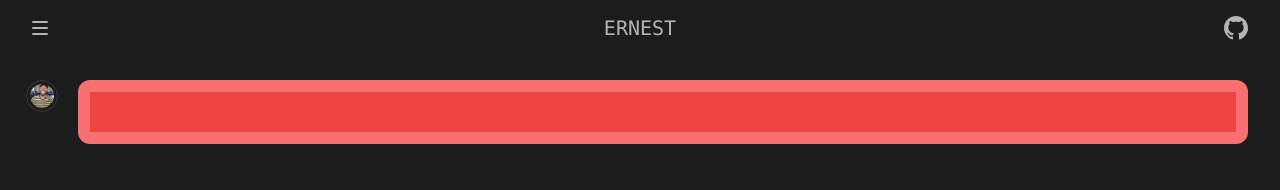
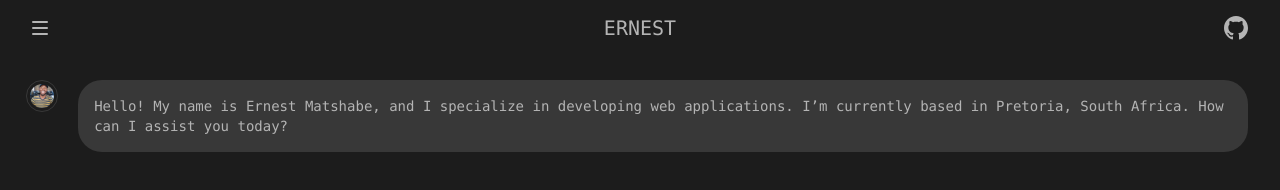
Before and after one commit to codestays/profile-project, a plain HTML site: page index.html in a window 1280 px wide. Drawn offline with nearby package versions, Linux system fonts and the light colour scheme.

Commit message:
added a div around chat box section

```diff
--- a/index.html
+++ b/index.html
@@ -22,7 +22,7 @@
     </head>
 
     <bod>
-        <div class="container min-h-screen bg-blackgray pl-8 pr-8">
+        <div class="container min-h-screen bg-blackgray pl-8 pr-8 font-mono">
             <nav class="h-14 w-full bg-none-500 flex mb-6">
                 <div class="h-full w-full bg-blackgray flex items-center">
                     <button type="button" class="h-6 w-4 bg-blackgray-800 flex flex-col gap-1 justify-center">
@@ -46,21 +46,29 @@
                 </div>
             </nav>
 
-            <div class="h-full w-full bg-none-500 flex">
-                <div class="h-full w-12 bg-none-300 flex">
-                    <div class="h-8 w-8 -ml-1.5 flex items-center justify-center bg-none rounded-full border border-whitelight border-opacity-100">
-                        <img src="images/luni.jpeg" class="h-6 w-6 rounded-full" alt="profile"/>
+            <div class="h-full w-full bg-none-500 flex flex-col gap-4">
+                <div class="flex">
+                    <div class="h-full w-12 bg-none-300 flex">
+                        <button class="h-8 w-8 -ml-1.5 flex items-center justify-center bg-none rounded-full border border-whitelight border-opacity-100">
+                            <img src="images/luni.jpeg" class="h-6 w-6 rounded-full" alt="profile"/>
+                        </button>
                     </div>
-                </div>
-                <div class="h-full w-full bg-none-700">
-                    <div class="w-full bg-red-400 rounded-xl p-3">
-                        <div class="h-10 w-full bg-red-500">
-
+                    <div class="h-full w-full bg-none-700 flex flex-col gap-3">
+                        <div class="w-full bg-whitelight rounded-3xl p-4">
+                            <div class="w-full bg-none-500">
+                                <p class="font-mono text-sm cursor-default text-whiteGray">
+                                    Hello! My name is Ernest Matshabe,
+                                    and I specialize in developing web applications.
+                                    I’m currently based in Pretoria, South Africa.
+                                    How can I assist you today?
+                                </p>
+                            </div>
                         </div>
                     </div>
                 </div>
             </div>
 
+
         </div>
     </bod>
 </html>
```
